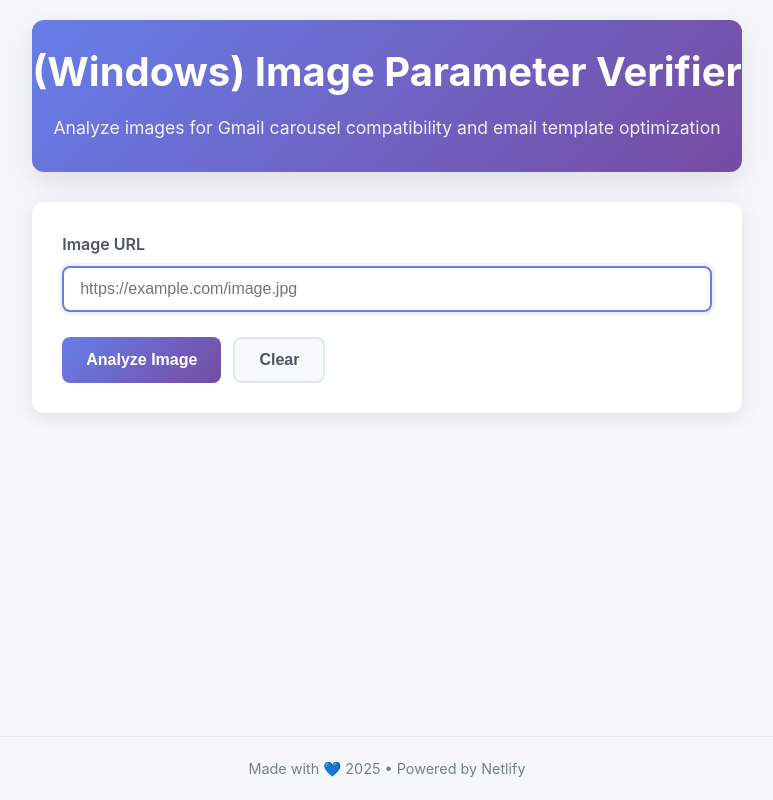
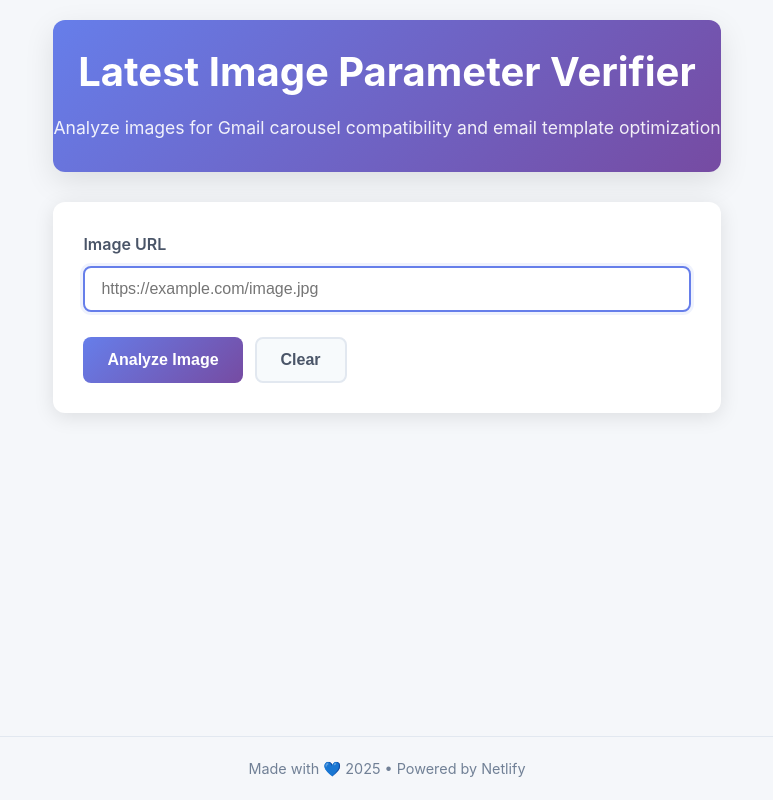
Before and after one commit to mike-ragan/images-in-email, a website: page index.html in a window 1280 px wide. Shown: the whole page, without its empty margins (253-1026 px from the left). Drawn offline with Linux system fonts and the light colour scheme.

Commit message:
visual test

```diff
--- a/index.html
+++ b/index.html
@@ -326,7 +326,7 @@
 <body>
     <div class="container">
         <div class="header">
-            <h1>(Windows) Image Parameter Verifier</h1>
+            <h1>Latest Image Parameter Verifier</h1>
             <p>Analyze images for Gmail carousel compatibility and email template optimization</p>
         </div>
 
```
